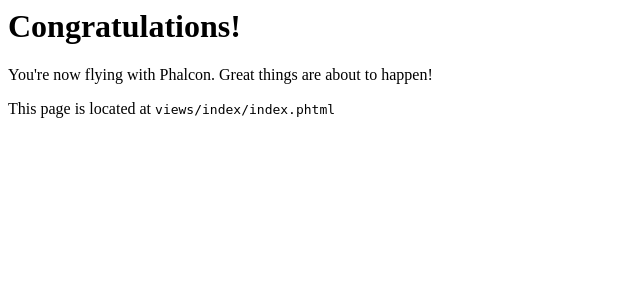
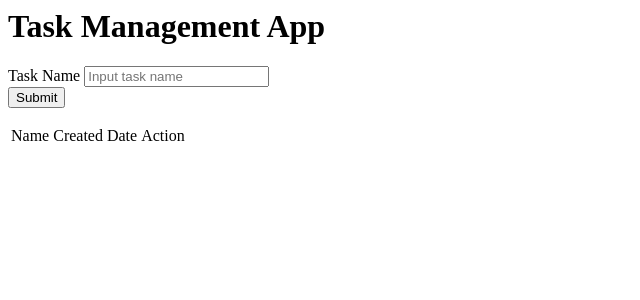
Before and after one commit to willymiiee/task-management-phalcon, a PHP site: template app/views/index/index.phtml in a window 1280 px wide. Shown: the top 300 px of the page, without its empty margins (0-640 px from the left). Run offline with PHP 8.4, Linux system fonts and the light colour scheme; the template is opened without the code that fills it, so the values that code supplies are empty.

Commit message:
update index page

```diff
--- a/app/views/index/index.phtml
+++ b/app/views/index/index.phtml
@@ -1,7 +1,35 @@
-<div class="page-header">
-    <h1>Congratulations!</h1>
+<div class="page-header text-center">
+    <h1>Task Management App</h1>
 </div>
 
-<p>You're now flying with Phalcon. Great things are about to happen!</p>
+<form class="form-inline text-center" action="index/store" method="post">
+    <div class="form-group">
+        <label class="sr-only">Task Name</label>
+        <input type="text" class="form-control" placeholder="Input task name" name="name">
+    </div>
+    <button type="submit" class="btn btn-primary">Submit</button>
+</form>
 
-<p>This page is located at <code>views/index/index.phtml</code></p>
+<table class="table mt-4">
+    <thead>
+        <td>Name</td>
+        <td>Created Date</td>
+        <td>Action</td>
+    </thead>
+
+    <tbody>
+        <?php foreach ($data as $d): ?>
+        <tr>
+            <td><?= $d->name ?></td>
+            <td><?= $d->created_at ?></td>
+            <td>
+                <a class="btn btn-warning" href="index/edit/<?= $d->id ?>">Edit</a>
+                <form action="index/delete/<?= $d->id ?>" method="post" onsubmit="return confirm('Do you really want to delete?');">
+                    <input name="_method" type="hidden" value="DELETE">
+                    <button class="btn btn-danger" type="submit">Delete</button>
+                </form>
+            </td>
+        </tr>
+        <?php endforeach; ?>
+    </tbody>
+</table>
```
